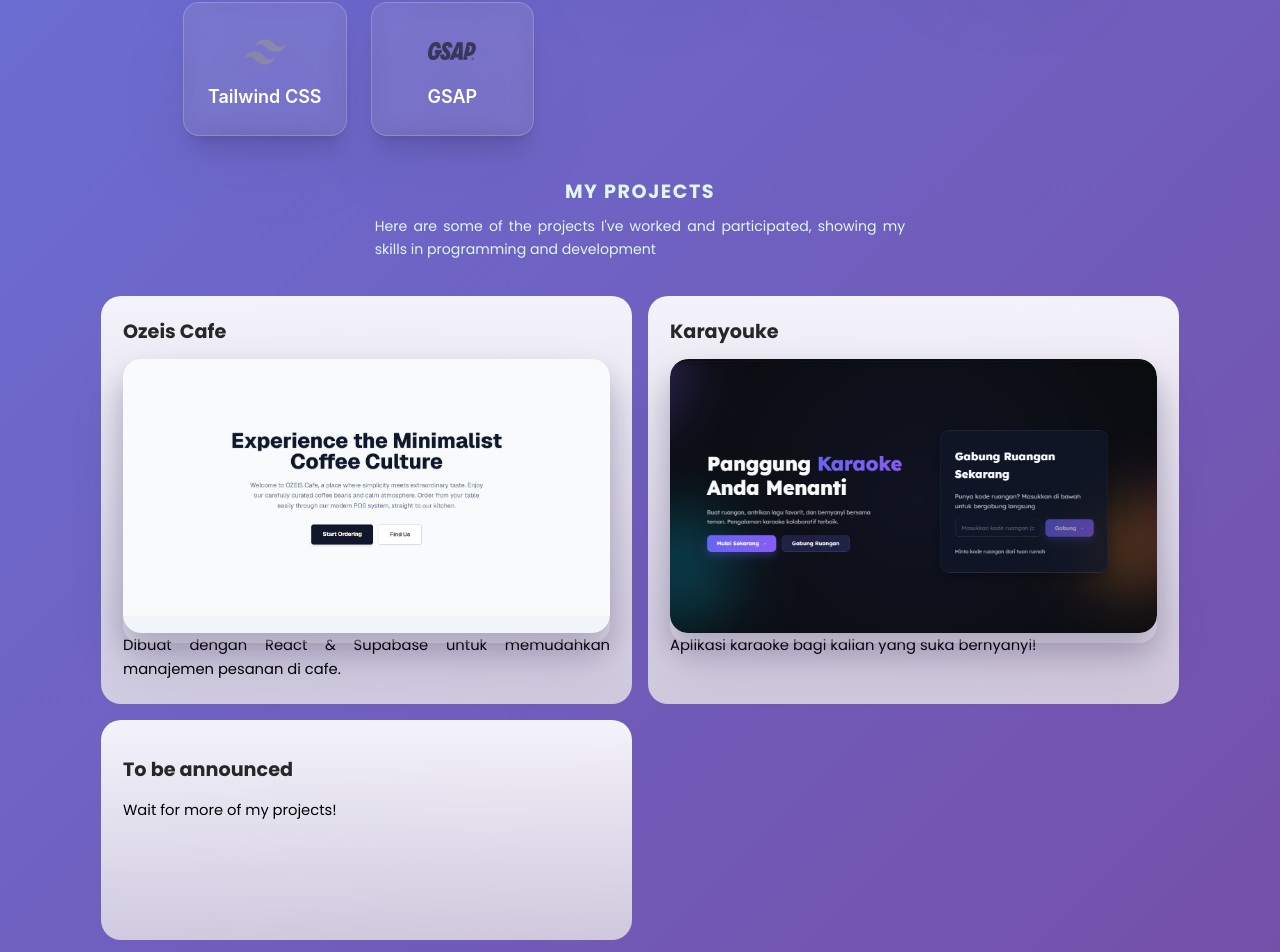
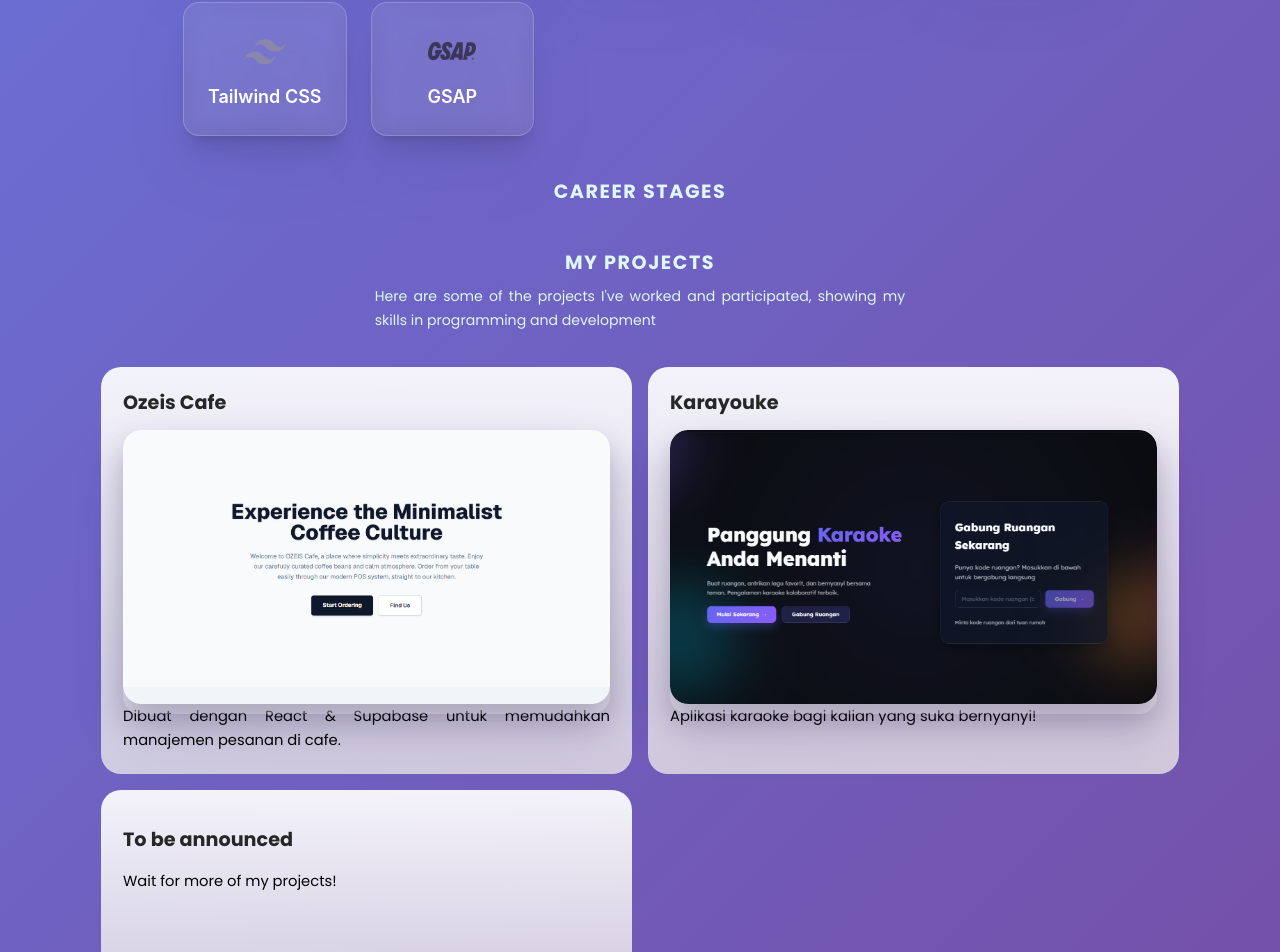
Before and after one commit to ReinheartSA/Portfolio-Reinheart, a React (Vite) app: page / in a window 1280 px wide. Shown: the part 1334-2286 px from the top of the page. Built offline with nearby package versions, Linux system fonts and the light colour scheme.

Commit message:
new section for career path

```diff
--- a/src/App.jsx
+++ b/src/App.jsx
@@ -148,7 +148,7 @@ function App() {
                 <img src={Icons.mysql} className="w-12 h-12 object-contain grayscale opacity-60 group-hover:grayscale-0 group-hover:opacity-100 transition-all duration-500">
                 </img>MySQL
                 </div>
-                <div className="tech-stack-item flex flex-col items-center justify-center gap-4 bg-white/10 backdrop-blur-md border border-white/20 p-6 rounded-2xl shadow-xl text-white font-semibold text-lg hover:scale-105 hover:border-white/40 transition-all duration-300">
+                <div className="tech-stack-item flex flex-col items-center justify-center gap-4 bg-blue bg-white/10 backdrop-blur-md border border-white/20 p-6 rounded-2xl shadow-xl text-white font-semibold text-lg hover:scale-105 hover:border-white/40 transition-all duration-300">
                 <img src={Icons.supabase} className="w-12 h-12 object-contain grayscale opacity-60 group-hover:grayscale-0 group-hover:opacity-100 transition-all duration-500">
                 </img>Supabase
                 </div>
@@ -161,6 +161,11 @@ function App() {
                 </img>GSAP
                 </div>
               </div>
+            </div>
+          </section>
+          <section>
+            <div className='section-header'>
+              <h1 className='section-title bold text-center'>Career Stages</h1>
             </div>
           </section>
 
@@ -196,6 +201,10 @@ function App() {
             </div>
           </section>
 
+          <section>
+
+          </section>
+
           <section className="contact-section" id="contact">
             <h2 className="section-title">Contact Me</h2>
             <p>If you want to reach out, feel free to contact me via email or connect with me on LinkedIn.</p>
```
